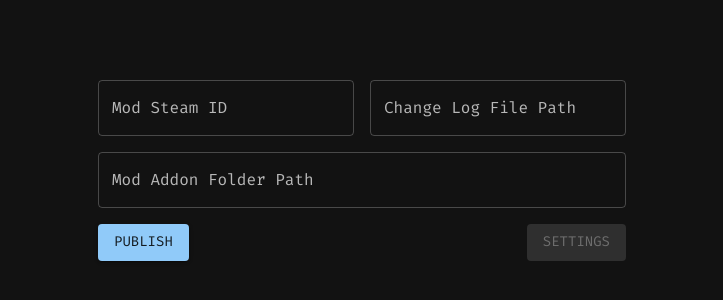
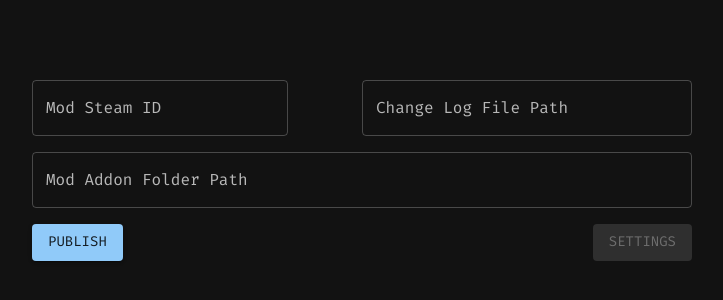
Before and after one commit to bfp4f360/arma3-contributor-publish, a React (Create React App) app: page / in a window 1280 px wide. Shown: the top 300 px of the page, without its empty margins (278-1001 px from the left). Built offline with nearby package versions, Linux system fonts and the light colour scheme.

Commit message:
form redone

```diff
--- a/src/App.tsx
+++ b/src/App.tsx
@@ -1,61 +1,30 @@
 import React from 'react';
 import './App.css';
 
-import { Link } from "react-router-dom";
-import Button from '@mui/material/Button';
+import { styled } from '@mui/material/styles';
+import Divider from '@mui/material/Divider';
+import Grid from '@mui/material/Grid';
+import Paper from '@mui/material/Paper';
 
-import Stack from '@mui/material/Stack';
-import { useForm, Controller, SubmitHandler } from "react-hook-form";
-import TextField from '@mui/material/TextField';
-
-interface IFormInput {
-  modPath: string;
-  modId: string;
-  changelogFile: string;
-}
+import PublishModForm from './components/publishModForm';
 
 
-const App = () => {
-  const { control, handleSubmit } = useForm<IFormInput>();
+export default function App() {
+  return (
+    <React.Fragment>
+      <div style={{display:'flex',alignItems:'center',justifyContent:"center","paddingTop":"10vh"}}>
+        <PublishModForm/>
+      </div>
 
-  const onSubmit: SubmitHandler<IFormInput> = data => {
-    console.log(data)
-  };
+    {/* <Grid container spacing={2} direction="column" justifyContent="center" alignItems="center">
+      <Grid item lg={1}>
+        <PublishModForm/>
+      </Grid> */}
+      {/* <Grid item lg={3}>
+        <PublishModForm/>
+      </Grid> */}
+    {/* </Grid> */}
 
-  return (
-    <div className="App" style={{"display":"flex","justifyContent":"center","paddingTop":"10vh"}}>
-      <form onSubmit={handleSubmit(onSubmit)}>
-        <Stack spacing={2} direction="column">
-          <Stack spacing={2} direction="row">
-            <Controller
-              name="modId"
-              control={control}
-              defaultValue=""
-              render={({ field }) => <TextField label="Mod Steam ID" {...field} />}
-            />
-            <Controller
-              name="changelogFile"
-              control={control}
-              defaultValue=""
-              render={({ field }) => <TextField label="Change Log File Path" {...field} />}
-            />
-          </Stack>
-          <Controller
-            name="modPath"
-            control={control}
-            defaultValue=""
-            render={({ field }) => <TextField label="Mod Addon Folder Path" {...field} />}
-          />
-          <div style={{"display":"flex","justifyContent":"space-between"}}>
-            <Button variant="contained">Publish</Button>
-            <Link to="/Settings" style={{"textDecoration":"none"}}>
-              <Button variant="contained" color='secondary' disabled>Settings</Button>
-            </Link>
-          </div>
-        </Stack>
-      </form>
-    </div>
-  );
-};
-
-export default App;
+    </React.Fragment>
+  )
+}
--- /dev/null
+++ b/src/components/publishModForm.tsx
@@ -0,0 +1,99 @@
+import React from 'react';
+import '../App.css';
+
+import { useForm, Controller, SubmitHandler } from "react-hook-form";
+import { Link } from "react-router-dom";
+
+import { styled } from '@mui/material/styles';
+
+import Box from '@mui/material/Box';
+import Button from '@mui/material/Button';
+import Grid from '@mui/material/Grid';
+import Paper from '@mui/material/Paper';
+import Stack from '@mui/material/Stack';
+import TextField from '@mui/material/TextField';
+
+
+
+interface IFormInput {
+  modPath: string;
+  modId: string;
+  changelogFile: string;
+}
+
+const Item = styled(Paper)(({ theme }) => ({
+  backgroundColor: theme.palette.mode === 'dark' ? '#1A2027' : '#fff',
+  ...theme.typography.body2,
+  padding: theme.spacing(1),
+  textAlign: 'center',
+  color: theme.palette.text.secondary,
+}));
+
+
+const PublishModForm = () => {
+  const { control, handleSubmit } = useForm<IFormInput>();
+
+  const onSubmit: SubmitHandler<IFormInput> = data => {
+    console.log(data)
+  };
+
+  return (
+    <form onSubmit={handleSubmit(onSubmit)}>
+      <Box sx={{ flexGrow: 1}}>
+        <Grid container spacing={2} >
+          {/* Row 1 */}
+          <Grid container item  style={{display:"flex",justifyContent:"center"}}>
+            <React.Fragment>
+              <Grid item xs={4}>
+                <Controller
+                  name="modId"
+                  control={control}
+                  defaultValue=""
+                  render={({ field }) => <TextField type="number" label="Mod Steam ID" {...field} />}
+                />
+              </Grid>
+              <Grid item xs={4}>
+                <Controller
+                  name="changelogFile"
+                  control={control}
+                  defaultValue=""
+                  render={({ field }) => <TextField fullWidth  label="Change Log File Path" {...field} />}
+                />
+              </Grid>
+            </React.Fragment>
+          </Grid>
+
+          {/* row 2 */}
+          <Grid container item  style={{display:"flex",justifyContent:"center"}}>
+            <React.Fragment>
+              <Grid item xs={8} >
+                <Controller
+                  name="modPath"
+                  control={control}
+                  defaultValue=""
+                  render={({ field }) => <TextField fullWidth label="Mod Addon Folder Path" {...field} />}
+                />
+              </Grid>
+            </React.Fragment>
+          </Grid>
+
+          {/* row 3 */}
+          <Grid container item  style={{display:"flex",justifyContent:"center"}}>
+            <React.Fragment>
+              <Grid item xs={8} style={{display:"flex",justifyContent:'space-between'}}>
+                <Button variant="contained" type="submit">Publish</Button>
+                <Link to="/Settings" style={{"textDecoration":"none"}}>
+                    <Button variant="contained" color='secondary' disabled>Settings</Button>
+                </Link>
+              </Grid>
+            </React.Fragment>
+          </Grid>
+        </Grid>
+      </Box>
+    </form>
+
+
+  );
+};
+
+export default PublishModForm;
```
